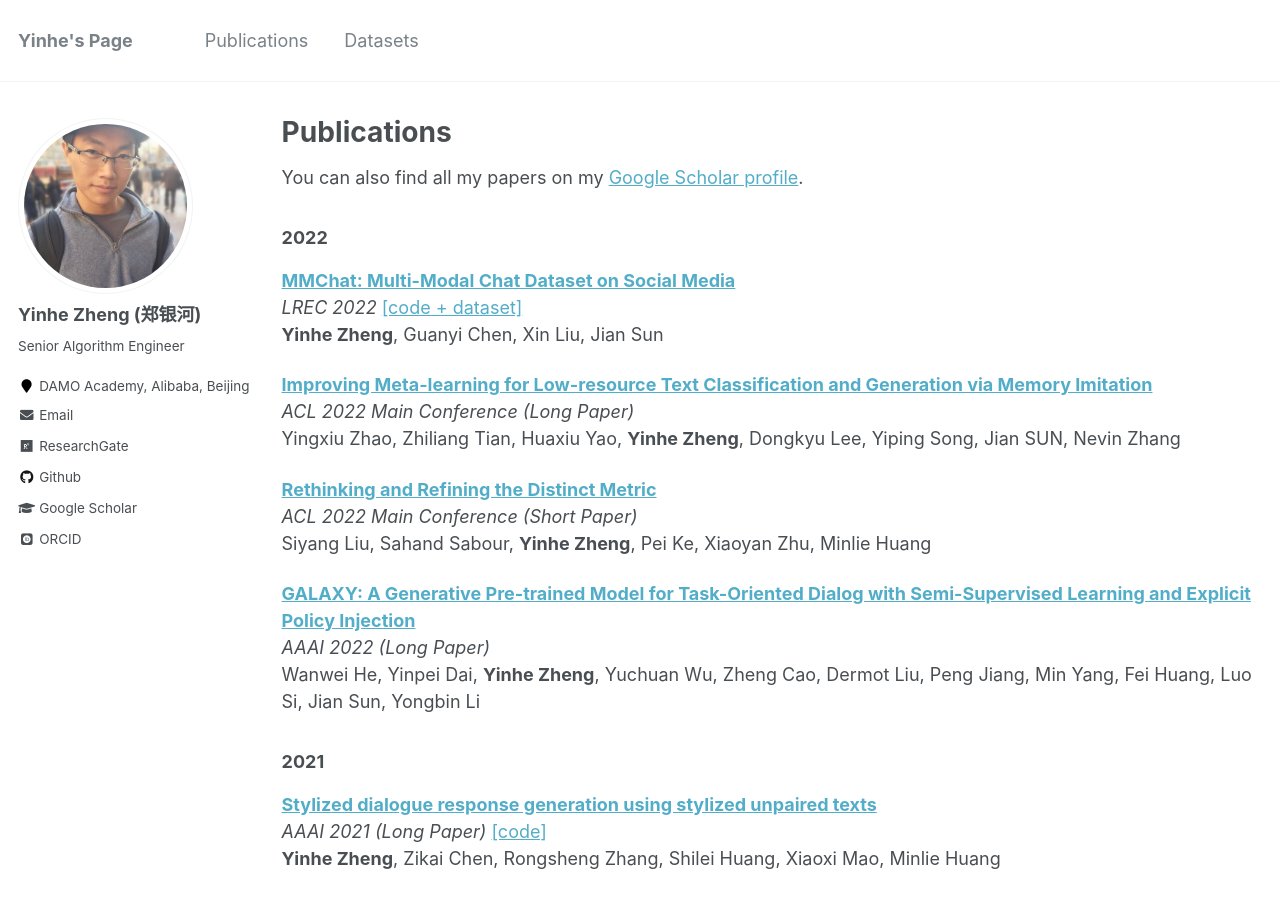
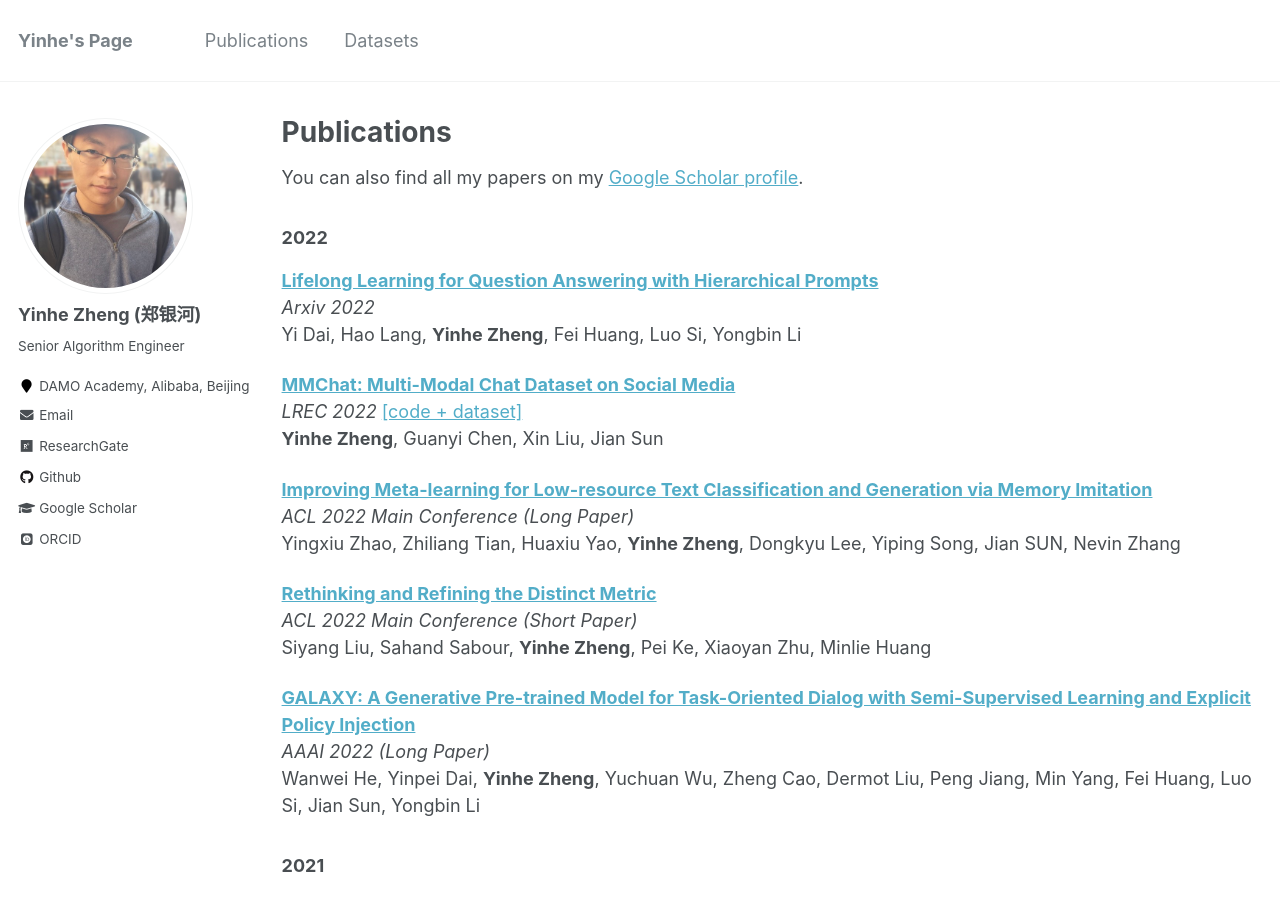
Before and after one commit to silverriver/silverriver.github.io, a Jekyll site: the page built from _pages/publications.md, in a window 1280 px wide and 900 px high. Built offline with Jekyll 4.4.1, drawn with Linux system fonts in a browser that asks for light colours; some web fonts are replaced.

Commit message:
Update publications.md

```diff
--- a/_pages/publications.md
+++ b/_pages/publications.md
@@ -8,6 +8,10 @@ author_profile: true
 You can also find all my papers on my [Google Scholar profile](https://scholar.google.com/citations?user=FhU-R7kAAAAJ).
 
 ### 2022
+
+[**Lifelong Learning for Question Answering with Hierarchical Prompts**](https://arxiv.org/abs/2208.14602) <br>
+*Arxiv 2022* <br>
+Yi Dai, Hao Lang, **Yinhe Zheng**, Fei Huang, Luo Si, Yongbin Li <br>
 
 [**MMChat: Multi-Modal Chat Dataset on Social Media**](https://arxiv.org/abs/2108.07154) <br>
 *LREC 2022* [[code + dataset]](https://github.com/silverriver/MMChat) <br>
```
